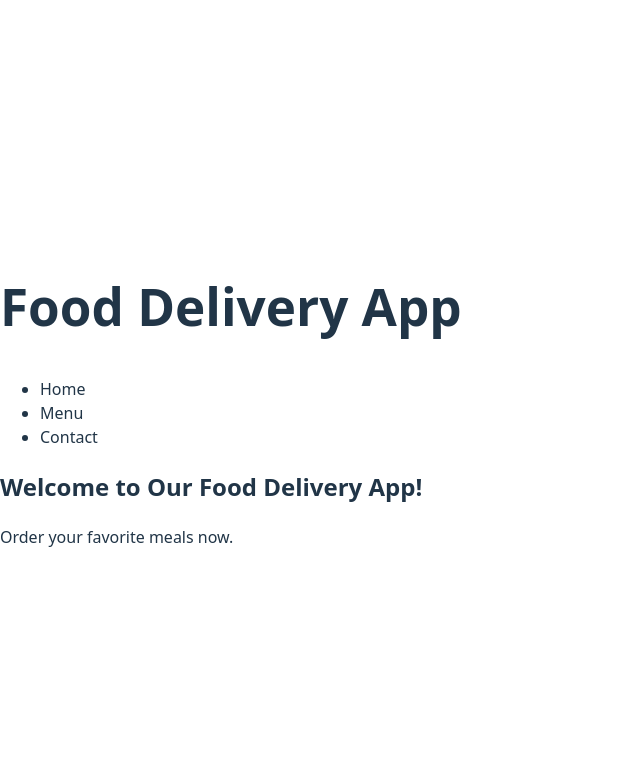
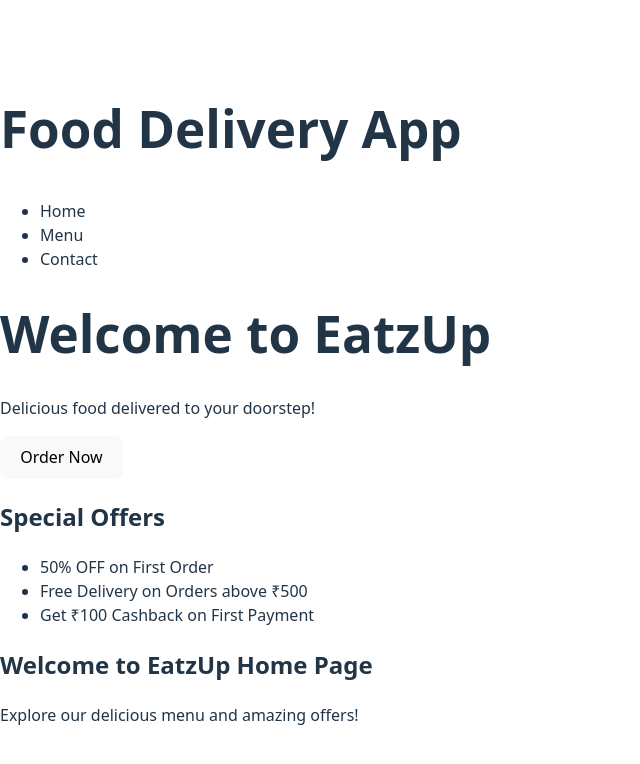
Before and after one commit to Kishore22101/Food-Delivery-App, a React (Vite) app in the folder client/: page / in a window 1280 px wide. Shown: the top 764 px of the page, without its empty margins (0-640 px from the left). Built offline with nearby package versions, Linux system fonts and the light colour scheme.

Commit message:
Added Cart, Hero, Offers — Frontend Day 5 Work

```diff
--- a/client/src/App.jsx
+++ b/client/src/App.jsx
@@ -1,8 +1,8 @@
 import { BrowserRouter as Router, Routes, Route } from 'react-router-dom';
 import Navbar from './components/Navbar';
 import Home from './pages/Home';
-import Login from './pages/Login';
 import Menu from './pages/Menu';
+import Cart from './pages/Cart';
 
 function App() {
   return (
@@ -10,8 +10,8 @@
       <Navbar />
       <Routes>
         <Route path="/" element={<Home />} />
-        <Route path="/login" element={<Login />} />
         <Route path="/menu" element={<Menu />} />
+        <Route path="/cart" element={<Cart />} />
       </Routes>
     </Router>
   );
--- a/client/src/components/Hero.jsx
+++ b/client/src/components/Hero.jsx
@@ -1,8 +1,9 @@
 function Hero() {
   return (
-    <div>
+    <div className="hero">
       <h1>Welcome to EatzUp</h1>
-      <p>Delicious food delivered fast!</p>
+      <p>Delicious food delivered to your doorstep!</p>
+      <button>Order Now</button>
     </div>
   );
 }
--- /dev/null
+++ b/client/src/components/Offers.jsx
@@ -0,0 +1,14 @@
+function Offers() {
+  return (
+    <div className="offers">
+      <h2>Special Offers</h2>
+      <ul>
+        <li>50% OFF on First Order</li>
+        <li>Free Delivery on Orders above ₹500</li>
+        <li>Get ₹100 Cashback on First Payment</li>
+      </ul>
+    </div>
+  );
+}
+
+export default Offers;
--- /dev/null
+++ b/client/src/pages/Cart.jsx
@@ -0,0 +1,10 @@
+function Cart() {
+  return (
+    <div className="cart">
+      <h1>Your Cart</h1>
+      <p>Cart Items will appear here!</p>
+    </div>
+  );
+}
+
+export default Cart;
--- a/client/src/pages/Home.jsx
+++ b/client/src/pages/Home.jsx
@@ -1,9 +1,15 @@
+import Hero from '../components/Hero';
+import Offers from '../components/Offers';
+
 function Home() {
-return (
-<div>
-<h2>Welcome to Our Food Delivery App!</h2>
-<p>Order your favorite meals now.</p>
-</div>
-);
+  return (
+    <div>
+      <Hero />
+      <Offers />
+      <h2>Welcome to EatzUp Home Page</h2>
+      <p>Explore our delicious menu and amazing offers!</p>
+    </div>
+  );
 }
+
 export default Home;
```
